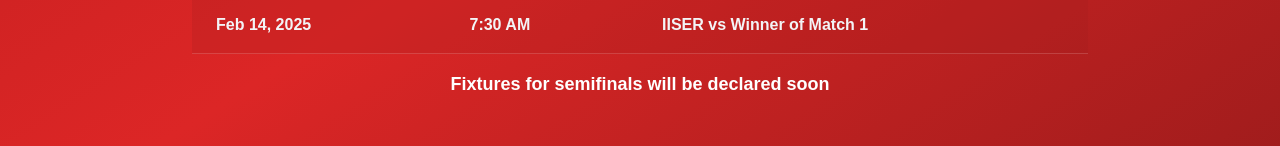
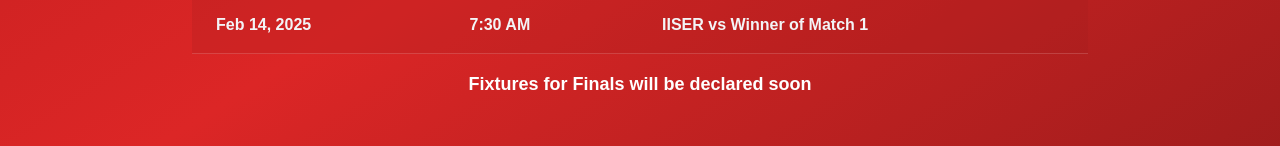
Before and after one commit to ENZOMOTIVE/NFC-2k25, a Next.js app in the folder nfc-25/: page /pages/Fixtures in a window 1280 px wide. Shown: the part 570-716 px from the top of the page. Built offline with nearby package versions, Linux system fonts and the light colour scheme.

Commit message:
text update

```diff
--- a/nfc-25/app/pages/Fixtures/page.tsx
+++ b/nfc-25/app/pages/Fixtures/page.tsx
@@ -82,7 +82,7 @@
         ))}
       </tbody>
     </table>
-    <p className="text-center text-lg font-semibold mt-4">Fixtures for semifinals will be declared soon</p>
+    <p className="text-center text-lg font-semibold mt-4">Fixtures for Finals will be declared soon</p>
   </div>
 </div>
 
```
